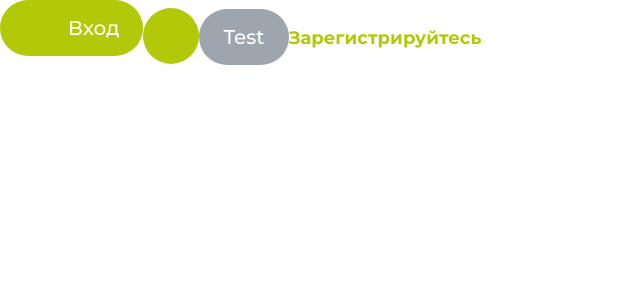
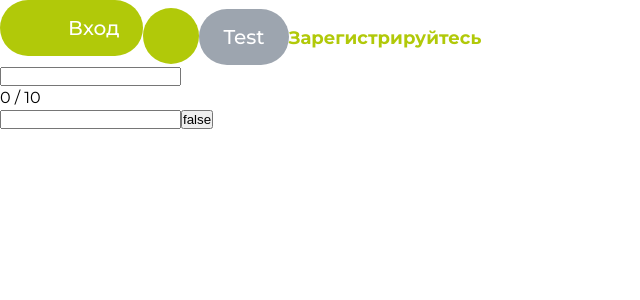
Before and after one commit to lostprophetsco/TZ_nd, a Vue app: page / in a window 1280 px wide. Shown: the top 300 px of the page, without its empty margins (0-640 px from the left). Built offline with nearby package versions, Linux system fonts and the light colour scheme.

Commit message:
feat: add inputDefault component

```diff
--- a/src/App.vue
+++ b/src/App.vue
@@ -17,11 +17,26 @@
   <Button disabled>Test</Button>
 
   <a href="#" class="link">Зарегистрируйтесь</a>
+
+  <InputText v-model="test" :counter="{ visible: true, max: 10 }"></InputText>
+
+  <InputText v-model="test2" type="password">
+    <template #passwordIcon="{ passwordVisible }">
+      {{ passwordVisible }}
+    </template>
+  </InputText>
 </template>
 <script setup lang="ts">
 // Imports
+import { ref } from 'vue';
+
 import iconAdd from './assets/images/icons/add.svg';
 import iconLogin from './assets/images/icons/login.svg';
 
+// Components
 import Button from './components/atoms/buttons/button.vue';
+import InputText from './components/atoms/controls/inputs/inputDefault.vue';
+
+const test = ref(null);
+const test2 = ref(null);
 </script>
--- /dev/null
+++ b/src/components/atoms/controls/inputs/inputDefault.d.ts
@@ -0,0 +1,166 @@
+import type { ClassComponent, GlobalComponentConstructor } from '../../../../../ts-helper';
+import type { VNode } from 'vue';
+
+interface ICounter {
+  visible?: boolean;
+  max?: number;
+}
+
+/**
+ * @description Component props
+ */
+export interface IInputTextProps {
+  /**
+   * @description Input modelValue.
+   *
+   * @type string | number | Date | null
+   * @default ''
+   */
+  modelValue: string | number | Date | null;
+
+  /**
+   * @description Input counter.
+   *
+   * @type ICounter
+   * @default undefined
+   */
+  counter?: ICounter;
+
+  /**
+   * @description Input native type attribute.
+   *
+   * @type 'text' |'email' | 'password'
+   * @default 'text'
+   */
+  type?: 'text' | 'email' | 'password';
+
+  /**
+   * @description Input native id attribute.
+   *
+   * @type string
+   * @default Random generated string
+   */
+  id?: string;
+
+  /**
+   * @description Input native name attribute.
+   *
+   * @type string
+   * @default undefined
+   */
+  name?: string;
+
+  /**
+   * @description Input label text.
+   *
+   * @type string
+   * @default undefined
+   */
+  label?: string;
+
+  /**
+   * @description Input placeholder. Will be ignored if placeholder slot is defined.
+   *
+   * @type string
+   * @default undefined
+   */
+  placeholder?: string;
+
+  /**
+   * @description Input custom theme. Adds a class to the root element of the component .input-text-$theme.
+   *
+   * @type string
+   * @default undefined
+   */
+  theme?: string;
+
+  /**
+   * @description Input root CSS class.
+   *
+   * @type string
+   * @default 'input-text'
+   */
+  cssClass?: string;
+
+  /**
+   * @description Input native autocomplete attribute.
+   *
+   * @type boolean
+   * @default false
+   */
+  autocomplete?: boolean;
+
+  /**
+   * @description Input native disabled attribute.
+   *
+   * @type boolean
+   * @default false
+   */
+  disabled?: boolean;
+
+  /**
+   * @description Input valid state.
+   *
+   * @type boolean
+   * @default false
+   */
+  valid?: boolean;
+
+  /**
+   * @description Input error state.
+   *
+   * @type boolean | string
+   * @default false
+   */
+  error?: boolean | string;
+}
+
+/**
+ * @description Component slots
+ */
+export interface IInputTextSlots {
+  /**
+   * @description Default component slot
+   * @returns {VNode[]}
+   */
+  default(): VNode[];
+
+  /**
+   * @description Custom placeholder. If defined, then `props.placeholder` will be ignored.
+   * @returns {VNode[]}
+   */
+  placeholder(): VNode[];
+
+  /**
+   * @description Input error messages.
+   * @returns {VNode[]}
+   */
+  error(): VNode[];
+
+  passwordIcon?(scope: { passwordVisible: boolean }): VNode[];
+}
+
+/**
+ * @description Component emits
+ */
+export interface IInputTextEmits {
+  (e: 'update:model-value', payload: IInputTextProps['modelValue']): void;
+  (e: 'blur', event: Event): void;
+  (e: 'focus', event: Event): void;
+  (e: 'change', event: Event): void;
+}
+
+/**
+ * **Input Text**
+ *
+ * _Текстовый инпут. Подходит для текстовый и email полей ввода._
+ */
+declare class InputText extends ClassComponent<IInputTextProps, IInputTextSlots, IInputTextEmits> {}
+
+declare module '@vue/runtime-core' {
+  interface GlobalComponents {
+    InputText: GlobalComponentConstructor<InputText>;
+  }
+}
+
+export default InputText;
--- /dev/null
+++ b/src/components/atoms/controls/inputs/inputDefault.vue
@@ -0,0 +1,209 @@
+<template>
+  <div class="form-group" :class="controlClasses">
+    <div :class="`${props.cssClass}__group`">
+      <label v-if="props.label" :for="props.id || generatedUid" :class="`${props.cssClass}__label`">
+        {{ props.label }}
+      </label>
+
+      <input
+        v-model="model"
+        :type="props.type"
+        :id="props.id || generatedUid"
+        :placeholder="defaultPlaceholder"
+        :autocomplete="props.autocomplete ? 'on' : 'off'"
+        :disabled="props.disabled"
+        :class="`${props.cssClass}__input`"
+        :name="props.name"
+        v-on="listeners"
+        ref="inputField"
+        @mouseover="hover = true"
+        @mouseleave="hover = false"
+      />
+
+      <button
+        v-if="props.type === 'password'"
+        type="button"
+        :aria-label="passwordVisible ? 'Hide password' : 'Show password'"
+        @click="passwordVisibleHandler"
+        :class="`${props.cssClass}__toggle`"
+      >
+        <slot name="passwordIcon" :passwordVisible="passwordVisible">
+          <Transition name="fade">
+            <svg width="16" height="16" xmlns="http://www.w3.org/2000/svg">
+              <use :href="`#${passwordVisible ? offPassword : onPassword}`" />
+            </svg>
+          </Transition>
+        </slot>
+      </button>
+    </div>
+
+    <div v-if="!!slots.placeholder" :class="`${props.cssClass}__placeholder`">
+      <slot name="placeholder" />
+    </div>
+
+    <div v-if="props.error || props.counter.visible" :class="`${props.cssClass}__footer`">
+      <div v-if="props.error" :class="`${props.cssClass}__error`">
+        <slot name="error">
+          {{ props.error }}
+        </slot>
+      </div>
+
+      <div v-if="props.counter.visible" :class="`${props.cssClass}__counter`">
+        {{ symbolsTyped }}<template v-if="props.counter.max"> / </template>{{ props.counter.max }}
+      </div>
+    </div>
+  </div>
+</template>
+
+<script setup lang="ts">
+// Vue
+import { ref, computed, Ref, onMounted } from 'vue';
+
+// Types
+import type { IInputTextProps, IInputTextSlots, IInputTextEmits } from './inputDefault';
+
+// Shared
+import uid from '@/shared/generators/uid';
+
+// Icons
+import onPassword from '@/assets/images/icons/on-password.svg';
+import offPassword from '@/assets/images/icons/off-password.svg';
+
+const props = withDefaults(defineProps<IInputTextProps>(), {
+  type: 'text',
+  autocomplete: false,
+  disabled: false,
+  cssClass: 'input-text',
+  valid: false,
+  error: false,
+  counter: () => ({ visible: false }),
+});
+
+const symbolsTyped = ref(0);
+const passwordVisible = ref(false);
+const inputField = ref<HTMLInputElement | null>(null);
+
+const emit = defineEmits<IInputTextEmits>();
+const slots = defineSlots<IInputTextSlots>();
+
+const focused: Ref<boolean> = ref(false);
+const hover: Ref<boolean> = ref(false);
+const generatedUid = uid();
+
+const controlClasses = computed(() => {
+  return [
+    props.cssClass,
+    {
+      [`${props.cssClass}--${props.theme}`]: props.theme,
+      [`${props.cssClass}--focused`]: focused.value,
+      [`${props.cssClass}--hover`]: hover.value && !focused.value,
+      [`${props.cssClass}--disabled`]: props.disabled,
+      [`${props.cssClass}--filled`]: !!props.modelValue,
+      [`${props.cssClass}--valid`]: props.valid,
+      [`${props.cssClass}--invalid`]: props.error,
+    },
+  ];
+});
+
+/**
+ * @description Computed property for custom v-model
+ * @type {WritableComputedRef<Date & boolean>}
+ */
+const model = computed({
+  get() {
+    return props.modelValue;
+  },
+
+  set(value) {
+    emit('update:model-value', value);
+  },
+});
+
+/**
+ * @description Default placeholder
+ * @type {ComputedRef<string>}
+ */
+const defaultPlaceholder = computed(() => {
+  return !!slots.placeholder ? undefined : props.placeholder;
+});
+
+/**
+ * @description Password visibility handler
+ */
+const passwordVisibleHandler = () => {
+  if (props.type !== 'password' || !inputField.value) return;
+
+  if (inputField.value.value.length) {
+    passwordVisible.value = !passwordVisible.value;
+    inputField.value.setAttribute('type', passwordVisible.value ? 'text' : 'password');
+  }
+};
+
+/**
+ * @description Object of listeners
+ * @type {ComputedRef<{change: (event: Event) => void, blur: (event: Event) => void, focus: (event: Event) => void}>}
+ */
+const listeners = computed(() => {
+  return {
+    blur: onBlur,
+    focus: onFocus,
+    change: onChange,
+    input: onInput,
+  };
+});
+
+/**
+ * @description Input event handler
+ * @param {Event} event
+ * @fires InputText#update:model-value
+ */
+const onInput = (event: Event) => {
+  if (!props.counter.visible) return;
+
+  const inputElement = event.target as HTMLInputElement;
+  symbolsTyped.value = inputElement.value.length;
+
+  if (props.counter.max && symbolsTyped.value > props.counter.max) {
+    symbolsTyped.value = props.counter.max;
+    emit('update:model-value', inputElement.value.slice(0, props.counter.max));
+  }
+};
+
+/**
+ * @description Blur event handler
+ * @param {Event} event
+ */
+const onBlur = (event: Event) => {
+  focused.value = false;
+  emit('blur', event);
+};
+
+/**
+ * @description Focus event handler
+ * @param {Event} event
+ */
+const onFocus = (event: Event) => {
+  focused.value = true;
+  onInput(event);
+  emit('focus', event);
+};
+
+/**
+ * @description Change event handler
+ * @param {Event} event
+ */
+const onChange = (event: Event) => {
+  emit('change', event);
+};
+
+onMounted(() => {
+  if (!props.modelValue) return;
+  symbolsTyped.value = props.modelValue.toString().length ?? 0;
+});
+</script>
+
+<script lang="ts">
+export default {
+  inheritAttrs: false,
+};
+</script>
--- a/tsconfig.app.json
+++ b/tsconfig.app.json
@@ -1,5 +1,8 @@
 {
   "compilerOptions": {
+    "paths": {
+      "@/*": ["src/*"]
+    },
     "target": "ES2020",
     "useDefineForClassFields": true,
     "module": "ESNext",
--- a/tsconfig.node.json
+++ b/tsconfig.node.json
@@ -1,5 +1,8 @@
 {
   "compilerOptions": {
+    "paths": {
+      "@/*": ["src/*"]
+    },
     "target": "ES2022",
     "lib": ["ES2023"],
     "module": "ESNext",
--- a/vite.config.ts
+++ b/vite.config.ts
@@ -1,7 +1,7 @@
 import { defineConfig } from 'vite';
 import vue from '@vitejs/plugin-vue';
 import createSvgSpritePlugin from 'vite-plugin-svg-sprite';
-import * as path from 'path';
+import path from 'path';
 
 // https://vitejs.dev/config/
 export default defineConfig({
@@ -13,11 +13,8 @@ export default defineConfig({
     }),
   ],
   resolve: {
-    alias: [
-      {
-        find: '@',
-        replacement: path.resolve(__dirname, './src'),
-      },
-    ],
+    alias: {
+      '@': path.resolve(__dirname, './src'),
+    },
   },
 });
```
